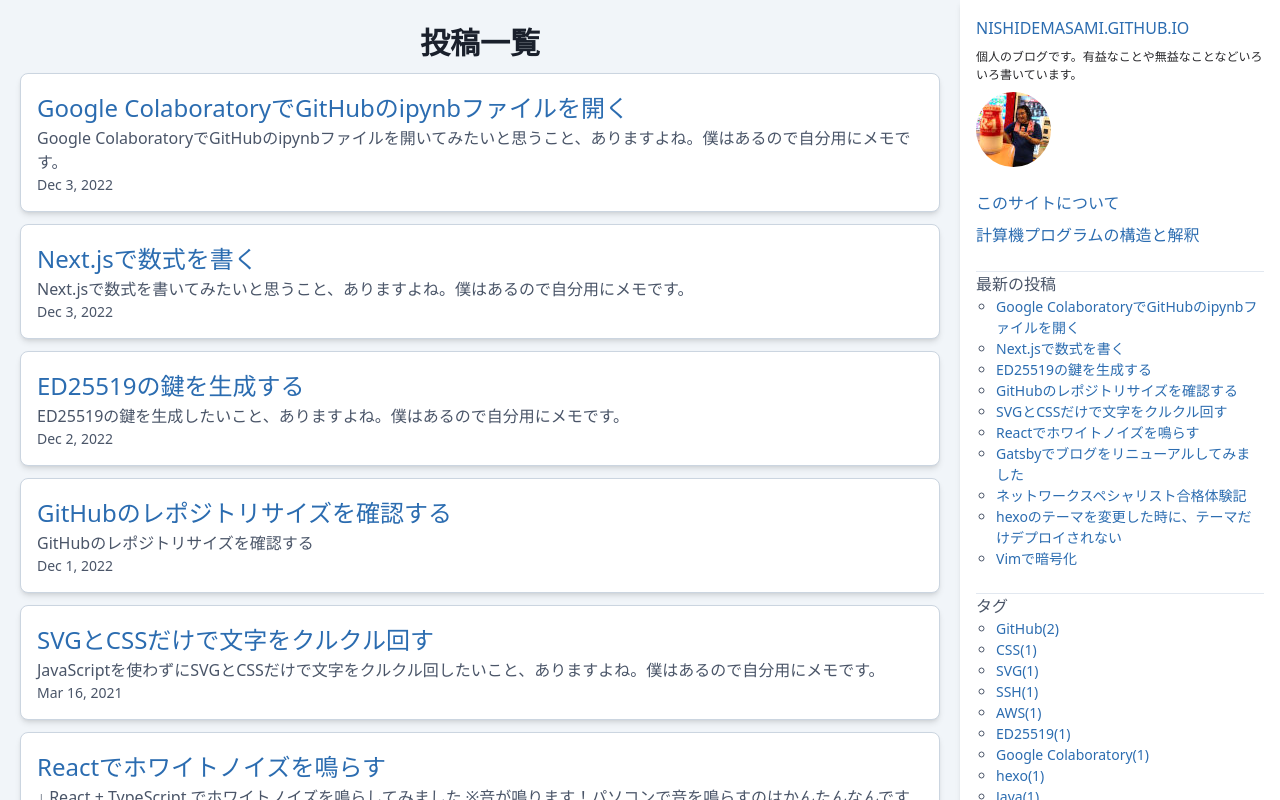
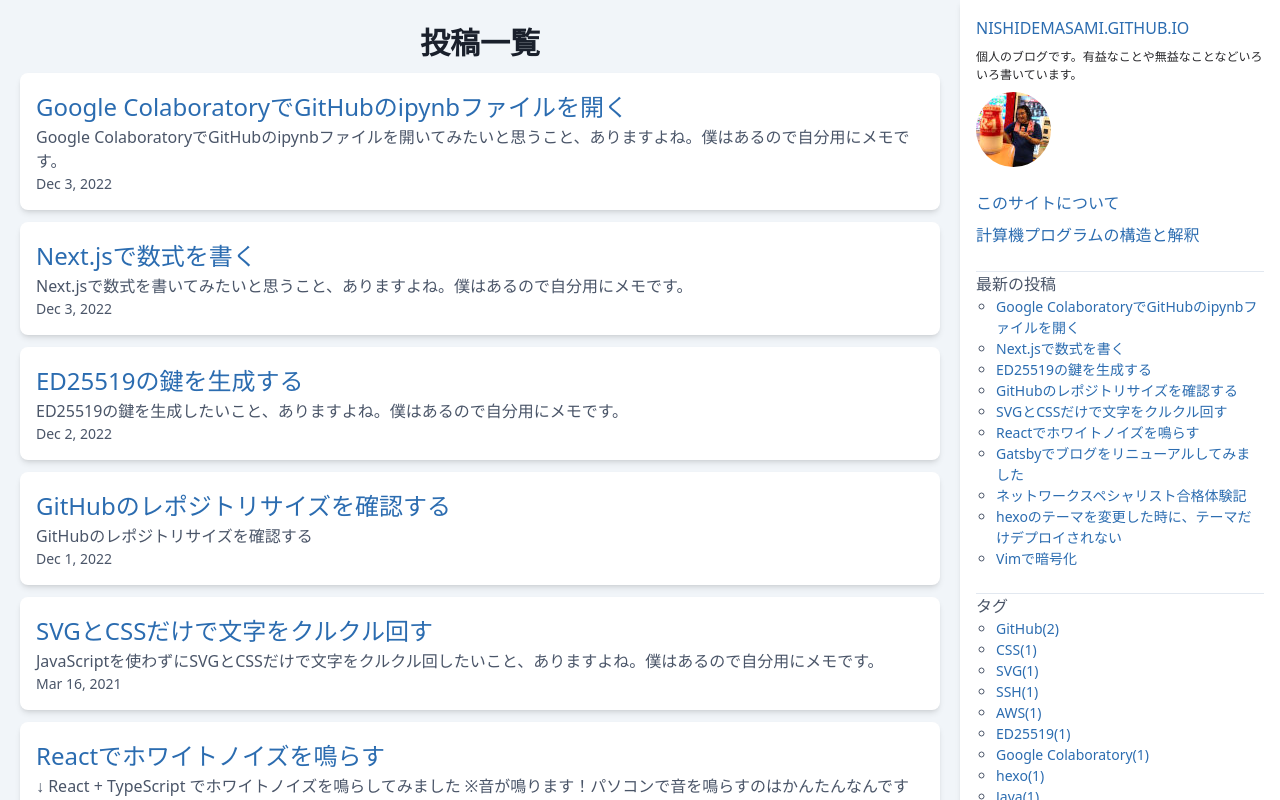
Before and after one commit to nishidemasami/nishidemasami.github.io, a Next.js app: page / in a window 1280 px wide. Shown: the top 800 px of the page. Built offline with nearby package versions, Linux system fonts and the light colour scheme.

Commit message:
fix design

```diff
--- a/src/blog/BlogGallery.tsx
+++ b/src/blog/BlogGallery.tsx
@@ -18,7 +18,7 @@
 			return (
 				<div
 					key={elt.slug}
-					className="mb-3 break-all justify-between clear-both border-b p-4 m-2 rounded-lg overflow-hidden shadow-md border border-gray-400 bg-white"
+					className="mb-3 break-all justify-between clear-both p-4 m-2 rounded-lg overflow-hidden shadow-md border-0 bg-white"
 				>
 					<Link
 						href={postFlag ? '/posts/[slug]' : `/${elt.slug}`}
--- a/src/content/Content.tsx
+++ b/src/content/Content.tsx
@@ -5,7 +5,7 @@
 };
 
 const Content = (props: IContentProps) => (
-	<div className="content p-4 m-2 rounded-lg overflow-hidden shadow-md border-0 border-gray-400 bg-white">
+	<div className="content p-4 m-2 rounded-lg overflow-hidden shadow-md border-0 bg-white">
 		{props.children}
 
 		<style jsx>
--- a/src/pages/posts/[slug].tsx
+++ b/src/pages/posts/[slug].tsx
@@ -62,7 +62,7 @@
 		<ul className="flex flex-row flex-wrap list-none p-0 m-2 justify-start">
 			{props.tags?.map((tag) => (
 				<li
-					className="px-2 py-1 m-1 rounded-full overflow-hidden shadow-md border-0 border-gray-400 bg-white w-fit break-all"
+					className="px-2 py-1 m-1 rounded-full overflow-hidden shadow-md border-0 bg-white w-fit break-all"
 					key={tag}
 				>
 					<Link href="/tag/[tag]" as={`/tag/${tag}`}>
```
